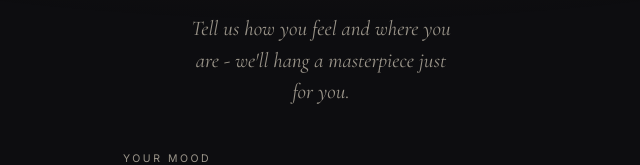
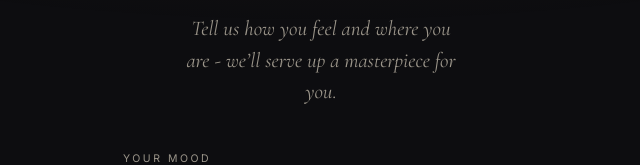
Before and after one commit to prodigalson/mood-masterpiece, a plain HTML site: page index.html in a window 1280 px wide. Shown: the part 183-348 px from the top of the page, 319-959 px from the left. Drawn offline with nearby package versions, Linux system fonts and the light colour scheme.

Commit message:
Update homepage tagline copy

```diff
--- a/index.html
+++ b/index.html
@@ -5,7 +5,7 @@
 <meta name="viewport" content="width=device-width, initial-scale=1.0, viewport-fit=cover">
 <meta name="theme-color" content="#0d0d10">
 <title>Muse - A Masterpiece for Your Mood</title>
-<meta name="description" content="Tell us your mood and where you are - we'll hang a masterpiece just for you.">
+<meta name="description" content="Tell us how you feel and where you are - we’ll serve up a masterpiece for you.">
 <link rel="preconnect" href="https://fonts.googleapis.com">
 <link rel="preconnect" href="https://fonts.gstatic.com" crossorigin>
 <link href="https://fonts.googleapis.com/css2?family=Cormorant+Garamond:ital,wght@0,400;0,500;0,600;1,400&family=Inter:wght@400;500;600&display=swap" rel="stylesheet">
@@ -345,7 +345,7 @@
 <section class="screen active" id="intro">
   <p class="eyebrow">The Mood Gallery</p>
   <h1>Muse<em>.</em></h1>
-  <p class="tagline">Tell us how you feel and where you are - we'll hang a masterpiece just for you.</p>
+  <p class="tagline">Tell us how you feel and where you are - we’ll serve up a masterpiece for you.</p>
 
   <div class="controls">
     <div class="field">
```
